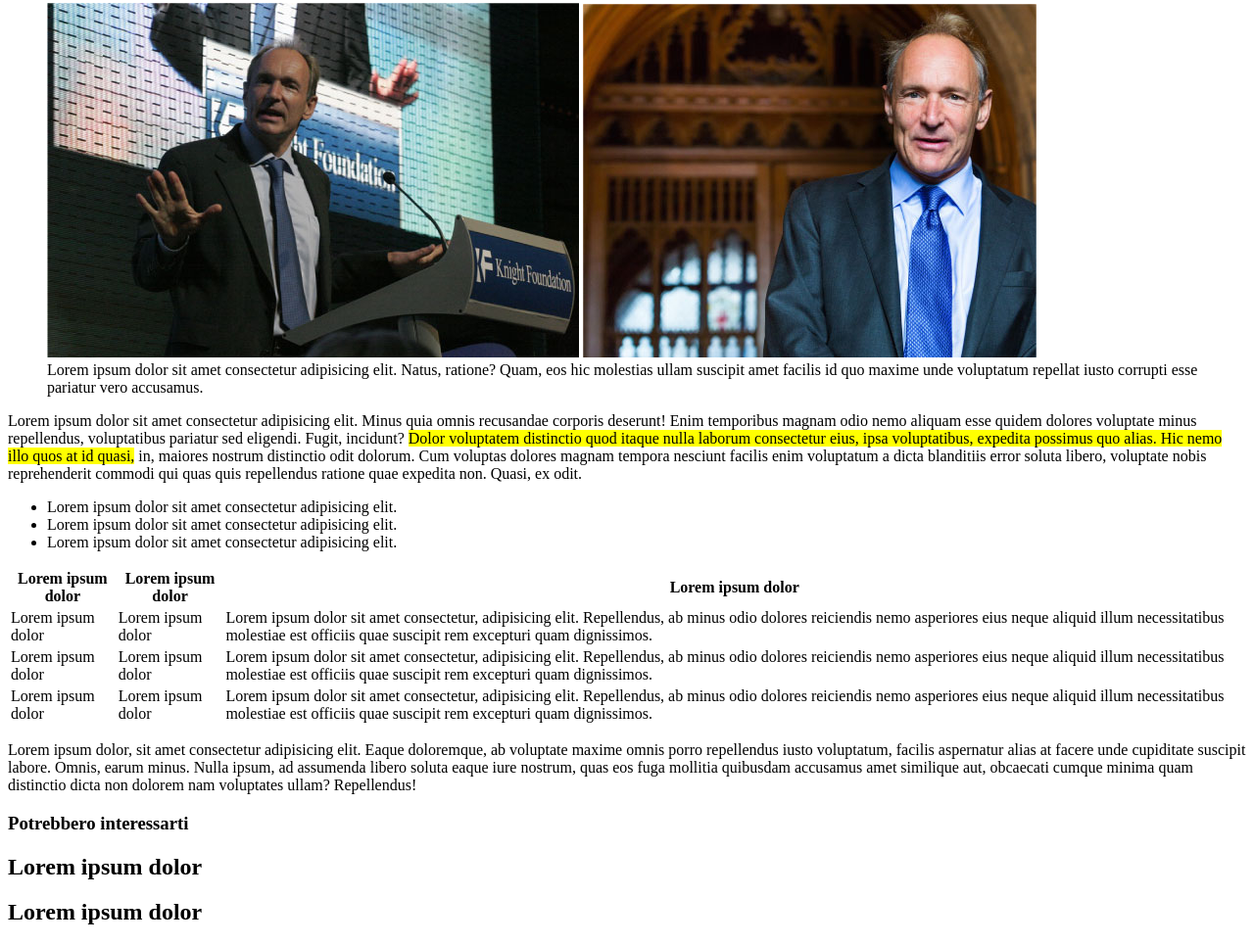
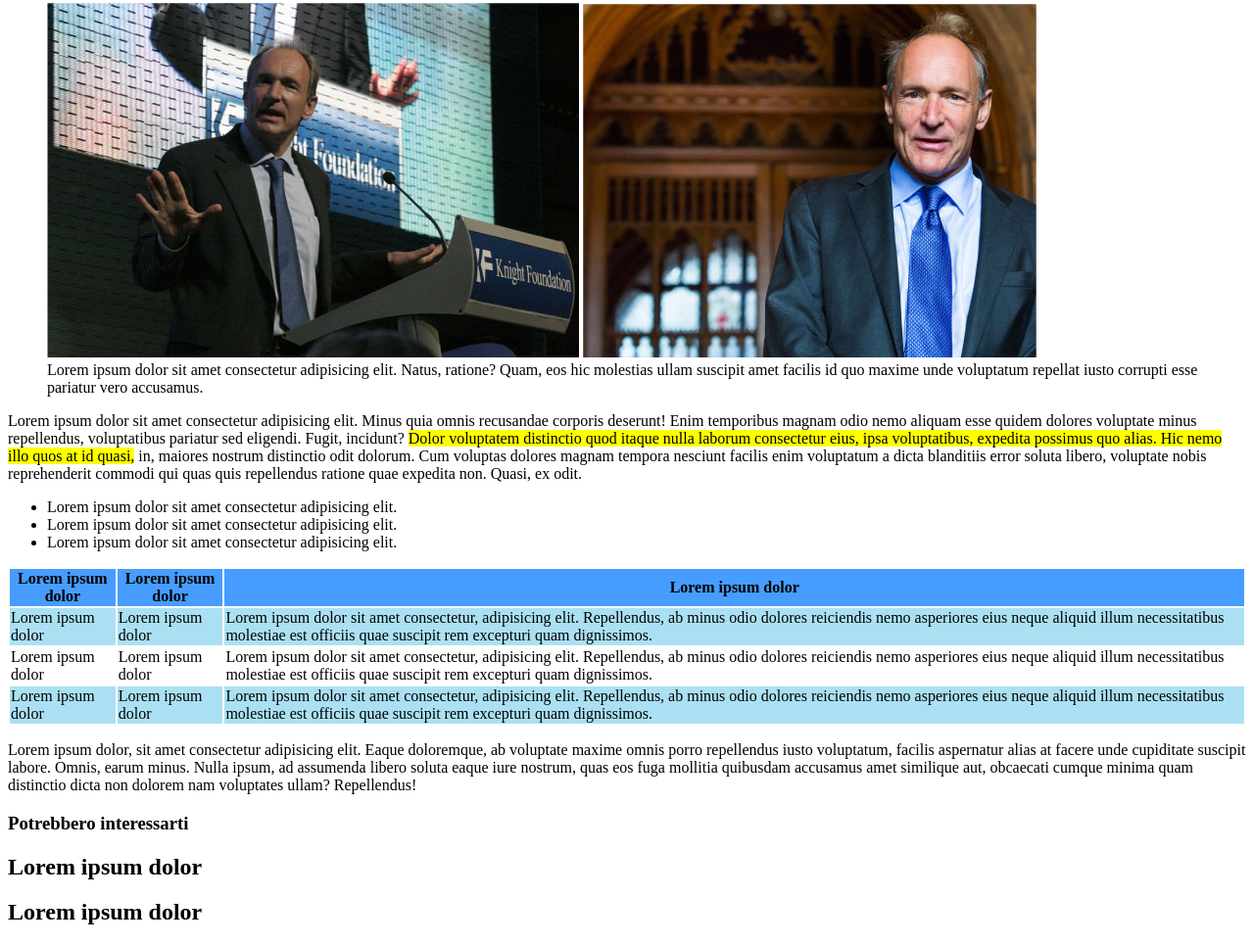
Before and after one commit to FrancescaRomagnoli/html-css-booleaner, a plain HTML site: page index.html in a window 1280 px wide. Shown: the part 349-1314 px from the top of the page at 98% size. Drawn offline with Linux system fonts and the light colour scheme.

Commit message:
add tag correction

```diff
--- a/css/style.css
+++ b/css/style.css
@@ -23,3 +23,13 @@
 .highlight {
     background-color: yellow;
 }
+
+thead {
+    background-color: #469dff;
+}
+
+.colorbg {
+    background-color: #abe0f3;
+}
+
+/* Footer */
--- a/index.html
+++ b/index.html
@@ -29,21 +29,21 @@
             </header>
           <!-- Article content -->
            <!-- First section -->
-            <section>
+            <div>
                 <p>Lorem ipsum dolor sit amet consectetur adipisicing elit. Minus quia omnis recusandae corporis deserunt! Enim temporibus magnam odio nemo aliquam esse quidem dolores voluptate minus repellendus, voluptatibus pariatur sed eligendi.
                 Fugit, incidunt? <span class="highlight">Dolor voluptatem distinctio quod itaque nulla laborum consectetur eius, ipsa voluptatibus, expedita possimus quo alias. Hic nemo illo quos at id quasi,</span> in, maiores nostrum distinctio odit dolorum.
                 Cum voluptas dolores magnam tempora nesciunt facilis enim voluptatum a dicta blanditiis error soluta libero, voluptate nobis reprehenderit commodi qui quas quis repellendus ratione quae expedita non. Quasi, ex odit.</p>
-            </section>
+                </div>
             <!-- List -->
-            <section>
+            <div>
                 <ul>
                     <li>Lorem ipsum dolor sit amet consectetur adipisicing elit. </li>
                     <li>Lorem ipsum dolor sit amet consectetur adipisicing elit. </li>
                     <li>Lorem ipsum dolor sit amet consectetur adipisicing elit. </li>
                 </ul>
-            </section>
+            </div>
            <!-- Table -->
-            <section>
+            <div>
                 <table>
                     <thead>
                         <tr>
@@ -53,7 +53,7 @@
                         </tr>
                     </thead>
                     <tbody>
-                        <tr>
+                        <tr class="colorbg">
                             <td>Lorem ipsum dolor</td>
                             <td>Lorem ipsum dolor</td>
                             <td>Lorem ipsum dolor sit amet consectetur, adipisicing elit. Repellendus, ab minus odio dolores reiciendis nemo asperiores eius neque aliquid illum necessitatibus molestiae est officiis quae suscipit rem excepturi quam dignissimos.</td>
@@ -63,20 +63,21 @@
                             <td>Lorem ipsum dolor</td>
                             <td>Lorem ipsum dolor sit amet consectetur, adipisicing elit. Repellendus, ab minus odio dolores reiciendis nemo asperiores eius neque aliquid illum necessitatibus molestiae est officiis quae suscipit rem excepturi quam dignissimos.</td>
                         </tr>
-                        <tr>
+                        <tr class="colorbg">
                             <td>Lorem ipsum dolor</td>
                             <td>Lorem ipsum dolor</td>
                             <td>Lorem ipsum dolor sit amet consectetur, adipisicing elit. Repellendus, ab minus odio dolores reiciendis nemo asperiores eius neque aliquid illum necessitatibus molestiae est officiis quae suscipit rem excepturi quam dignissimos.</td>
                         </tr>
                     </tbody>
                 </table>
-            </section>
+            </div>
             <!-- Last Section -->
-             <section>
+             <div>
                 <p>Lorem ipsum dolor, sit amet consectetur adipisicing elit. Eaque doloremque, ab voluptate maxime omnis porro repellendus iusto voluptatum, facilis aspernatur alias at facere unde cupiditate suscipit labore. Omnis, earum minus.
                 Nulla ipsum, ad assumenda libero soluta eaque iure nostrum, quas eos fuga mollitia quibusdam accusamus amet similique aut, obcaecati cumque minima quam distinctio dicta non dolorem nam voluptates ullam? Repellendus!</p>
-             </section>
+            </div>
     </main>
+    <!-- Site Footer -->
     <footer>
         <h3>Potrebbero interessarti</h3>
         <h2>Lorem ipsum dolor</h2>
```
